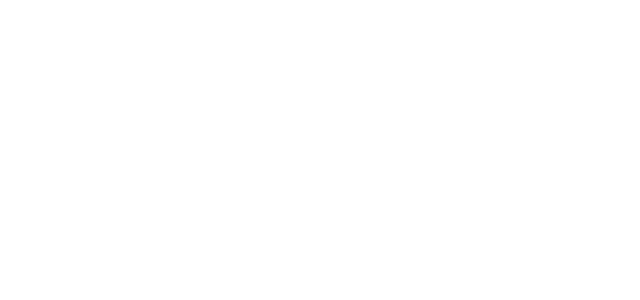
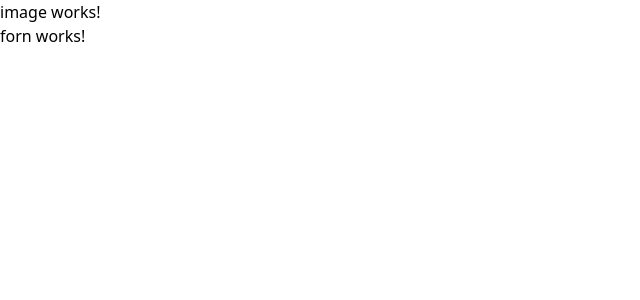
Before and after one commit to FranciscoFrontEndDeveloper/newsletterSignUpWithSuccessMessageMain, an Angular app: page / in a window 1280 px wide. Shown: the top 300 px of the page, without its empty margins (0-640 px from the left). Built offline with nearby package versions, Linux system fonts and the light colour scheme.

Commit message:
component created

```diff
--- a/src/app/app.routes.ts
+++ b/src/app/app.routes.ts
@@ -1,3 +1,6 @@
 import { Routes } from '@angular/router';
+import { MainComponent } from './components/main/main.component';
 
-export const routes: Routes = [];
+export const routes: Routes = [
+ {path: '', component: MainComponent}
+];
--- /dev/null
+++ b/src/app/components/forn/forn.component.html
@@ -0,0 +1 @@
+<p>forn works!</p>
--- /dev/null
+++ b/src/app/components/image/image.component.html
@@ -0,0 +1 @@
+<p>image works!</p>
--- /dev/null
+++ b/src/app/components/main/main.component.html
@@ -0,0 +1,4 @@
+<main>
+ <app-image></app-image>
+ <app-forn></app-forn>
+</main>
```
Also changed, not shown: src/app/components/forn/forn.component.ts (added, +12 -0 lines), src/app/components/image/image.component.ts (added, +12 -0 lines), src/app/components/main/main.component.ts (added, +14 -0 lines).
